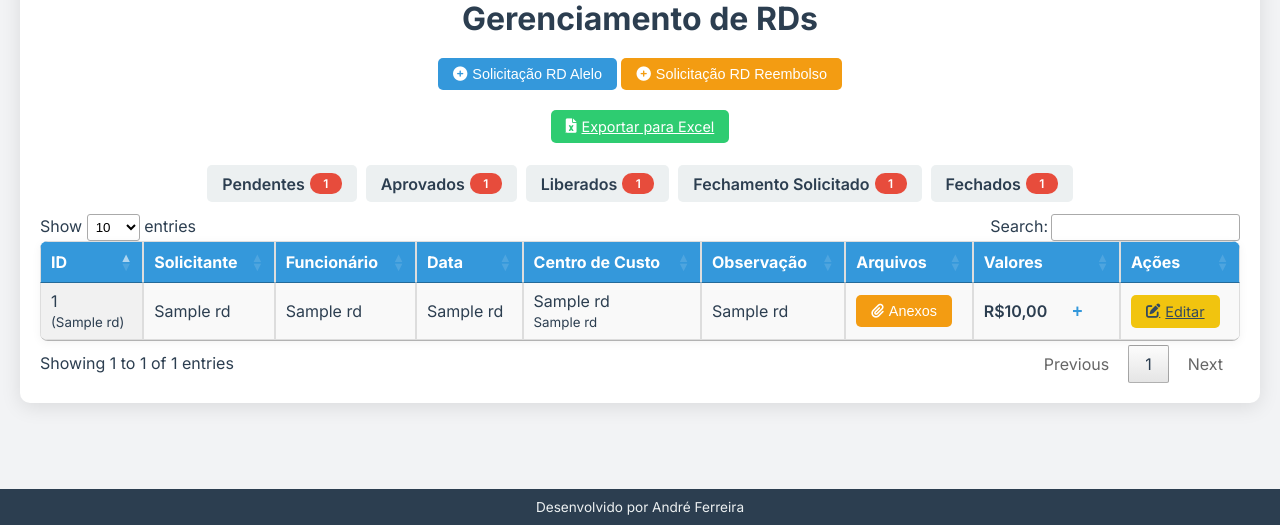
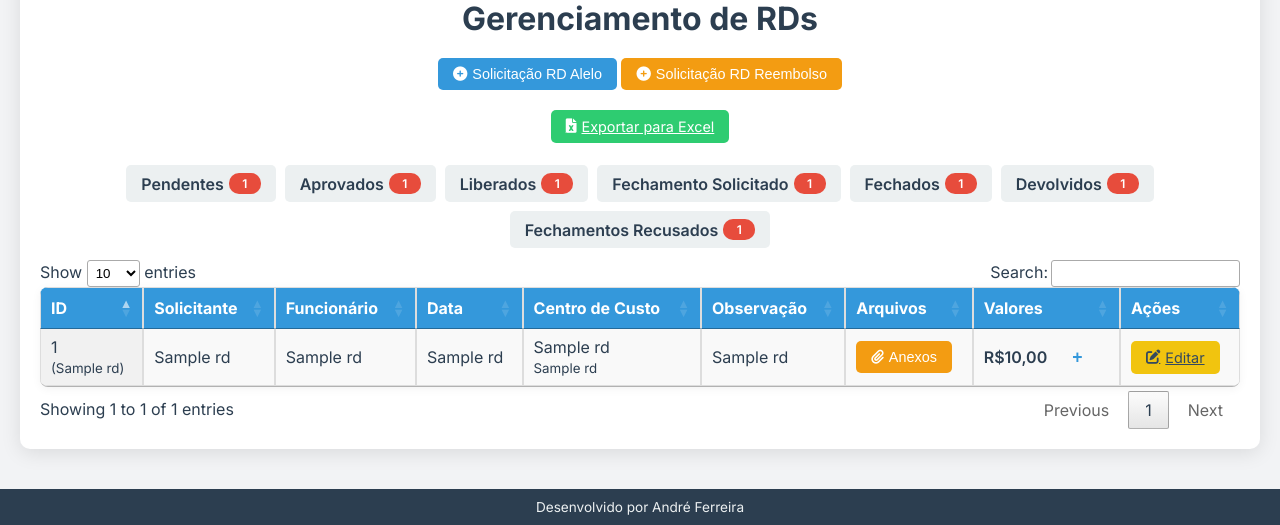
Before and after one commit to Andresaldanha3510/PROGRAMARD, a Flask app: page / in a window 1280 px wide. Shown: the part 275-800 px from the top of the page. Run offline with Flask 3, Linux system fonts and the light colour scheme; the visitor is signed in with stand-in values (Sample User, id 1); a database or web service that is not in the repository returns one stand-in record (values such as "Sample title"); some libraries are stand-ins or nearby versions.

Commit message:
Update index.html

```diff
--- a/templates/index.html
+++ b/templates/index.html
@@ -499,10 +496,22 @@
             <span class="badge">{{ fechados|length }}</span>
             {% endif %}
           </label>
+          <label for="tab6">
+            Devolvidos
+            {% if devolvidos|length > 0 %}
+            <span class="badge">{{ devolvidos|length }}</span>
+            {% endif %}
+          </label>
+          <label for="tab7">
+            Fechamentos Recusados
+            {% if recusados|length > 0 %}
+            <span class="badge">{{ recusados|length }}</span>
+            {% endif %}
+          </label>
         </div>
 
         <div class="content">
-          <!-- =============== Pendentes =============== -->
+          <!-- Pendentes -->
           <div class="tab-content" id="content1">
             <table id="tabela-pendentes" class="display">
               <thead>
@@ -530,8 +539,8 @@
                   <td data-label="Solicitante">{{ rd[1] }}</td>
                   <td data-label="Funcionário">{{ rd[2] }}</td>
                   <td data-label="Data">{{ rd[3] }}</td>
-                  <td data-label="Centro de Custo">{{ rd[4] }}</br>
-                  <small>{{ rd[19] }}</small>
+                  <td data-label="Centro de Custo">{{ rd[4] }}<br>
+                    <small>{{ rd[19] }}</small>
                   </td>
                   <td data-label="Observação">{{ rd[16] }}</td>
                   <td data-label="Arquivos">
@@ -841,11 +858,112 @@
             </table>
           </div>
 
+          <!-- Devolvidos -->
+          <div class="tab-content" id="content6">
+            <table id="tabela-devolvidos" class="display">
+              <thead>
+                <tr>
+                  <th>ID</th>
+                  <th>Solicitante</th>
+                  <th>Funcionário</th>
+                  <th>Data</th>
+                  <th>Centro de Custo</th>
+                  <th>Observação</th>
+                  <th>Arquivos</th>
+                  <th>Valores</th>
+                </tr>
+              </thead>
+              <tbody>
+                {% for rd in devolvidos %}
+                <tr>
+                  <td data-label="ID">
+                    {{ rd[0] }}<br>
+                    <small>({{ rd[17] }})</small>
+                  </td>
+                  <td data-label="Solicitante">{{ rd[1] }}</td>
+                  <td data-label="Funcionário">{{ rd[2] }}</td>
+                  <td data-label="Data">{{ rd[3] }}</td>
+                  <td data-label="Centro de Custo">{{ rd[4] }}<br>
+                    <small>{{ rd[19] }}</small>
+                  </td>
+                  <td data-label="Observação">{{ rd[16] }}</td>
+                  <td data-label="Arquivos">
+                    {% if rd[12] %}
+                    <button class="btn btn-secondary btn-view-files"
+                            data-files="{{ rd[12] }}"
+                            data-rd-id="{{ rd[0] }}">
+                      <i class="fas fa-paperclip"></i> Anexos
+                    </button>
+                    {% else %}
+                    -
+                    {% endif %}
+                  </td>
+                  <td data-label="Valores">{{ mostrar_valores(rd) }}</td>
+                </tr>
+                {% endfor %}
+              </tbody>
+            </table>
+          </div>
+
+          <!-- Fechamentos Recusados -->
+          <div class="tab-content" id="content7">
+            <table id="tabela-recusados" class="display">
+              <thead>
+                <tr>
+                  <th>ID</th>
+                  <th>Solicitante</th>
+                  <th>Funcionário</th>
+                  <th>Data</th>
+                  <th>Centro de Custo</th>
+                  <th>Observação</th>
+                  <th>Arquivos</th>
+                  <th>Valores</th>
+                  <th>Ações</th>
+                </tr>
+              </thead>
+              <tbody>
+                {% for rd in recusados %}
+                <tr>
+                  <td data-label="ID">
+                    {{ rd[0] }}<br>
+                    <small>({{ rd[17] }})</small>
+                  </td>
+                  <td data-label="Solicitante">{{ rd[1] }}</td>
+                  <td data-label="Funcionário">{{ rd[2] }}</td>
+                  <td data-label="Data">{{ rd[3] }}</td>
+                  <td data-label="Centro de Custo">{{ rd[4] }}<br>
+                    <small>{{ rd[19] }}</small>
+                  </td>
+                  <td data-label="Observação">{{ rd[16] }}</td>
+                  <td data-label="Arquivos">
+                    {% if rd[12] %}
+                    <button class="btn btn-secondary btn-view-files"
+                            data-files="{{ rd[12] }}"
+                            data-rd-id="{{ rd[0] }}">
+                      <i class="fas fa-paperclip"></i> Anexos
+                    </button>
+                    {% else %}
+                    -
+                    {% endif %}
+                  </td>
+                  <td data-label="Valores">{{ mostrar_valores(rd) }}</td>
+                  <td data-label="Ações">
+                    {% if can_edit_func(rd[6]) %}
+                    <a href="{{ url_for('edit_form', id=rd[0]) }}" class="btn btn-edit">
+                      <i class="fas fa-edit"></i> Editar
+                    </a>
+                    {% endif %}
+                  </td>
+                </tr>
+                {% endfor %}
+              </tbody>
+            </table>
+          </div>
+
         </div> <!-- .content -->
       </div> <!-- .tabs -->
-    {% endif %} <!-- fim do else de adicional_id/fechamento_id -->
-  {% endif %} <!-- fim do else de user_role definido -->
-
+    {% endif %}
+  {% endif %}
 </div> <!-- .container -->
 
 <!-- Modal para exibir anexos -->
@@ -869,15 +986,15 @@
         src="https://cdn.datatables.net/1.13.1/js/jquery.dataTables.min.js"></script>
 <script>
 $(document).ready(function(){
-  // Inicializa DataTables
   $('#tabela-pendentes').DataTable();
   $('#tabela-aprovados').DataTable();
   $('#tabela-liberados').DataTable();
   $('#tabela-fechamento-solicitado').DataTable();
   $('#tabela-fechados').DataTable();
+  $('#tabela-devolvidos').DataTable();
+  $('#tabela-recusados').DataTable();
 });
 
-// Delegação de eventos para exibir/esconder o resumo de valores
 $(document).on('click', '.toggle-details', function(){
   var details = $(this).closest('.valor-resumo').next('.rd-details');
   if(details.is(':visible')){
```
Also changed, not shown: other parts of templates/index.html (+32 -39 lines).
